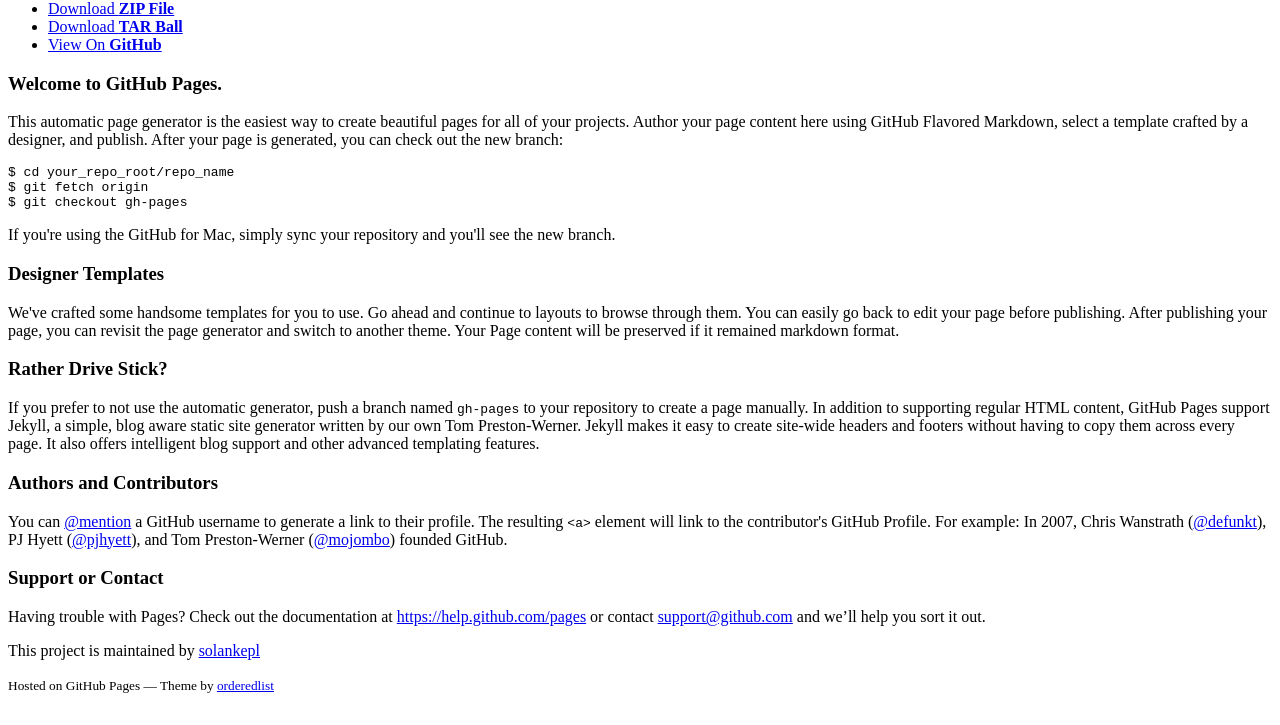
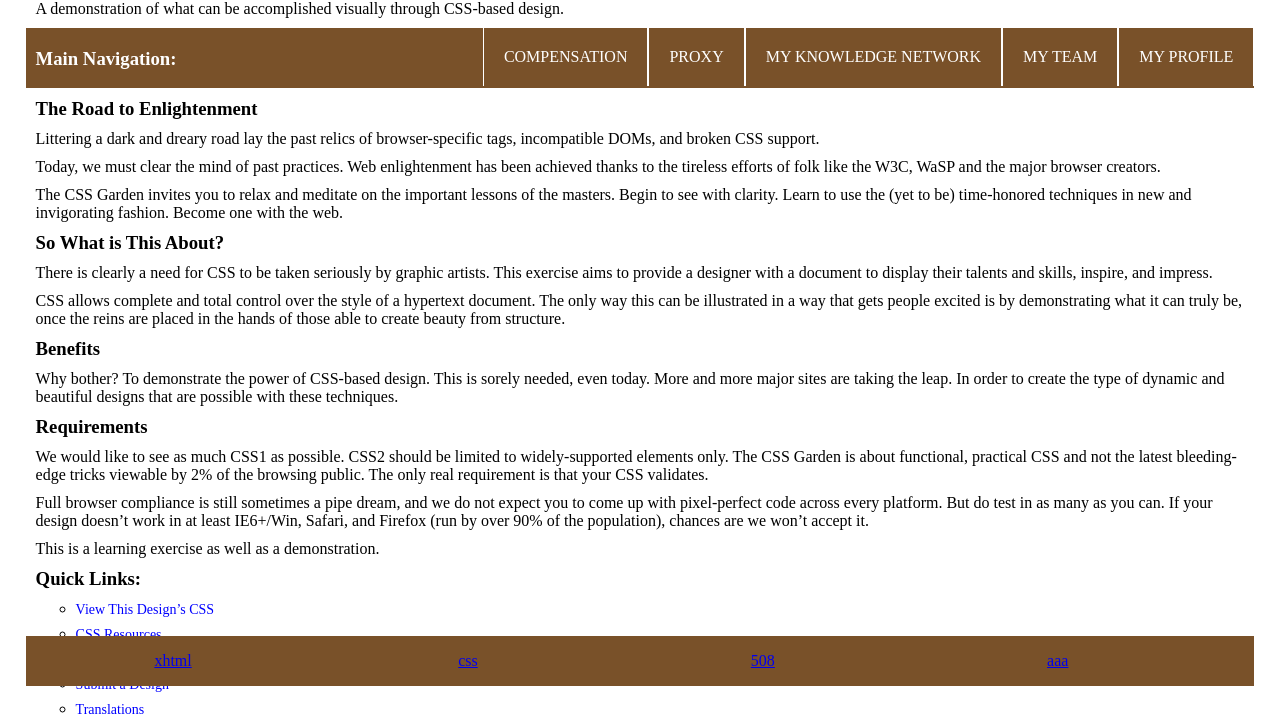
Before and after one commit to solankepl/demo-assignment, a plain HTML site: page index.html in a window 1280 px wide. Shown: the part 114-839 px from the top of the page. Drawn offline with Linux system fonts and the light colour scheme.

Commit message:
Updates assignment codebase

```diff
--- a/index.html
+++ b/index.html
@@ -1,71 +1,238 @@
-<!doctype html>
+<!DOCTYPE HTML PUBLIC "-//W3C//DTD XHTML 1.0 Strict//EN" "http://www.w3.org/TR/xhtml1/DTD/xhtml1-strict.dtd">
 <html>
-  <head>
-    <meta charset="utf-8">
-    <meta http-equiv="X-UA-Compatible" content="chrome=1">
-    <title>demo-assignment by solankepl</title>
+<head>
+	<meta http-equiv="content-type" content="text/html; charset=ISO-8859-1">
+	<meta name="keywords" content="design, css, cascading, style, sheets, xhtml, graphic design, w3c, web standards, visual, display">
+	<meta name="description" content="A demonstration of what can be accomplished visually through CSS-based design.">
+	<title>css garden: Saba design prototype</title>
+	<style type="text/css" title="currentStyle" media="screen">
+	html, body, div, span, object, iframe,
+	h1, h2, h3, h4, h5, h6, p, ul, li{
+		margin:0;
+		padding:0;
+		border:0;
+		outline:0;
+	}
 
-    <link rel="stylesheet" href="stylesheets/styles.css">
-    <link rel="stylesheet" href="stylesheets/pygment_trac.css">
-    <meta name="viewport" content="width=device-width, initial-scale=1, user-scalable=no">
-    <!--[if lt IE 9]>
-    <script src="//html5shiv.googlecode.com/svn/trunk/html5.js"></script>
-    <![endif]-->
-  </head>
-  <body>
-    <div class="wrapper">
-      <header>
-        <h1>demo-assignment</h1>
-        <p></p>
+	@font-face {
+		font-family: Arial, Helvetica, sans-serif;
+		/*src: url(sansation_light.woff);*/
+	}
 
-        <p class="view"><a href="https://github.com/solankepl/demo-assignment">View the Project on GitHub <small>solankepl/demo-assignment</small></a></p>
+	body{
+		font:Arial, Helvetica, sans-serif;
+		font-size:16px;
+	}
+
+	h1{
+		margin:10px 0px;
+	}
+
+	p,  h2, h3{
+		margin:10px;
+	}
+	li{
+		list-style: none;
+	}
+
+	a{
+		text-decoration:none;
+	}
+	#css-garden{
+		width:96%;
+		margin:auto;
+		/*min-width:800px;*/
+	}
+
+	#pageHeader h1{
+		color:#FFF;
+		background:#795129;
+		padding:10px;
+	}
+
+	#navigation {
+		width:100%;
+		height:60px;
+		color:#FFF;
+		background:#795129;
+	}
+
+	#navigation .select{
+		float:left;
+		padding: 0px 10px;
+		margin:20px 0px;
+	}
+
+	#navigation ul{
+
+	}
+
+	#navigation ul li{
+		float: right;
+		padding: 20px;
+		border-left:1px solid #FFF;
+		border-right:1px solid #FFF;
+		cursor:pointer;
+	}
+	#navigation ul li a{
+		text-transform: uppercase;
+		color:#FFFFFF;
+	}
+
+	#navigation ul li:hover{
+		background:#960;
+	}
+
+	#quicklinks{
+
+	}
+	#quicklinks li {
+		height:25px;
+		margin-left:50px;;
+		list-style: circle;
+	}
+	#quicklinks li a{
+		color:#0000FF;
+		font-size:14px;
+	}
+
+	#quicklinks li a:hover{
+		font-size:16px;
+	}
+
+	#footer{
+		width:96%;
+		color:#FFF;
+		background:#795129;
+		height:50px;
+		position:fixed;
+		bottom:0px;
+
+	}
+
+	#footer a{
+		line-height: 50px;
+		width: 24%;
+		float: left;
+		text-align: center;
+		text-decoration:underline;
+	}
+
+	@media only screen  and (max-width:800px) {
+		#navigation{
+			height:auto;
+		}
+		#navigation .select{
+			float:none;
+			padding: 20px 10px;
+			margin: 0px;
+		}
+		#navigation ul li{
+			float:none;
+			border:1px solid #FFF;
+		}
+
+		#footer a{
+			width: 22%;
+		}
+
+	}
 
 
-        <ul>
-          <li><a href="https://github.com/solankepl/demo-assignment/zipball/master">Download <strong>ZIP File</strong></a></li>
-          <li><a href="https://github.com/solankepl/demo-assignment/tarball/master">Download <strong>TAR Ball</strong></a></li>
-          <li><a href="https://github.com/solankepl/demo-assignment">View On <strong>GitHub</strong></a></li>
-        </ul>
-      </header>
-      <section>
-        <h3>
-<a id="welcome-to-github-pages" class="anchor" href="#welcome-to-github-pages" aria-hidden="true"><span class="octicon octicon-link"></span></a>Welcome to GitHub Pages.</h3>
+	</style>
 
-<p>This automatic page generator is the easiest way to create beautiful pages for all of your projects. Author your page content here using GitHub Flavored Markdown, select a template crafted by a designer, and publish. After your page is generated, you can check out the new branch:</p>
 
-<pre><code>$ cd your_repo_root/repo_name
-$ git fetch origin
-$ git checkout gh-pages
-</code></pre>
+</head>
+<body id="css-garden">
+<div id="screen">
 
-<p>If you're using the GitHub for Mac, simply sync your repository and you'll see the new branch.</p>
+	<div id="header">
+		<div id="pageHeader">
+			<h1><span>CSS Garden</span></h1>
+			<h2><span>The Possibilities of CSS Design</span></h2>
+		</div>
 
-<h3>
-<a id="designer-templates" class="anchor" href="#designer-templates" aria-hidden="true"><span class="octicon octicon-link"></span></a>Designer Templates</h3>
+		<div id="quickSummary">
+			<p class="p1"><span>A demonstration of what can be accomplished visually through CSS-based design.</span></p>
+		</div>
 
-<p>We've crafted some handsome templates for you to use. Go ahead and continue to layouts to browse through them. You can easily go back to edit your page before publishing. After publishing your page, you can revisit the page generator and switch to another theme. Your Page content will be preserved if it remained markdown format.</p>
 
-<h3>
-<a id="rather-drive-stick" class="anchor" href="#rather-drive-stick" aria-hidden="true"><span class="octicon octicon-link"></span></a>Rather Drive Stick?</h3>
+	</div>
+	<div id="navigation">
+		<h3 class="select"><span>Main Navigation:</span></h3>
+		<ul>
+			<li><a href="#" title="AccessKey: a" accesskey="a">My Profile</a></li>
+			<li><a href="#" title="AccessKey: b" accesskey="b">My Team</a></li>
+			<li><a href="#" title="AccessKey: c" accesskey="c">My Knowledge Network</a></li>
+			<li><a href="#" title="AccessKey: d" accesskey="d">Proxy</a></li>
+			<li><a href="#" title="AccessKey: e" accesskey="e">Compensation</a></li>
+		</ul>
+	</div>
+    <div id="content">
+		<div id="preamble" class="generaltext">
+			<h3><span>The Road to Enlightenment</span></h3>
+			<p class="p1"><span>Littering a dark and dreary road lay the past relics of browser-specific tags, incompatible DOMs, and broken CSS support.</span></p>
+			<p class="p2"><span>Today,
+            we must clear the mind of past practices. Web enlightenment has been
+            achieved thanks to the tireless efforts of folk like the W3C, WaSP and the major browser creators.</span></p>
+			<p class="p3"><span>The
+            CSS Garden invites you to relax and meditate on the important
+            lessons of the masters. Begin to see with clarity. Learn to use the
+            (yet to be) time-honored techniques in new and invigorating fashion.
+            Become one with the web.</span></p>
+		</div>
+  		<div class="generaltext">
+  			<h3><span>So What is This About?</span></h3>
+  			<p class="p1"><span>There is clearly a need for CSS
+              to be taken seriously by graphic artists. This exercise aims to
+              provide a designer with a document to display their talents and skills, inspire, and impress.</span></p>
+  			<p class="p2"><span>CSS
+              allows complete and total control over the style of a hypertext
+              document. The only way this can be illustrated in a way that gets
+              people excited is by demonstrating what it can truly be, once the reins
+              are placed in the hands of those able to create beauty from structure.</span></p>
+  		</div>
 
-<p>If you prefer to not use the automatic generator, push a branch named <code>gh-pages</code> to your repository to create a page manually. In addition to supporting regular HTML content, GitHub Pages support Jekyll, a simple, blog aware static site generator written by our own Tom Preston-Werner. Jekyll makes it easy to create site-wide headers and footers without having to copy them across every page. It also offers intelligent blog support and other advanced templating features.</p>
+  		<div class="generaltext">
+  			<h3><span>Benefits</span></h3>
+  			<p class="p1"><span>Why bother? To demonstrate the power of CSS-based
+              design. This is sorely needed, even today. More and more major sites
+              are taking the leap. In order to create the type of dynamic and beautiful designs that are possible with these techniques.</span></p>
+  		</div>
 
-<h3>
-<a id="authors-and-contributors" class="anchor" href="#authors-and-contributors" aria-hidden="true"><span class="octicon octicon-link"></span></a>Authors and Contributors</h3>
+  		<div class="generaltext">
+  			<h3><span>Requirements</span></h3>
+  			<p class="p1"><span>We would like to see as much CSS1 as possible. CSS2 should be limited to widely-supported elements only. The CSS Garden is about functional, practical CSS and not the latest bleeding-edge tricks viewable by 2% of the browsing public. The only real requirement is that your CSS validates.</span></p>
+  			<p class="p2">
+                  <span>Full browser
+                  compliance is still sometimes a pipe dream, and we do not expect you to
+                  come up with pixel-perfect code across every platform. But do test in
+                  as many as you can. If your design doesn&#8217;t work in at least IE6+/Win, Safari,
+                  and Firefox (run by over 90% of the population), chances are we won&#8217;t
+                  accept it.</span>
+              </p>
+  			<p class="p4"><span>This is a learning exercise as well as a demonstration.</span></p>
+  		</div>
 
-<p>You can <a href="https://github.com/blog/821" class="user-mention">@mention</a> a GitHub username to generate a link to their profile. The resulting <code>&lt;a&gt;</code> element will link to the contributor's GitHub Profile. For example: In 2007, Chris Wanstrath (<a href="https://github.com/defunkt" class="user-mention">@defunkt</a>), PJ Hyett (<a href="https://github.com/pjhyett" class="user-mention">@pjhyett</a>), and Tom Preston-Werner (<a href="https://github.com/mojombo" class="user-mention">@mojombo</a>) founded GitHub.</p>
-
-<h3>
-<a id="support-or-contact" class="anchor" href="#support-or-contact" aria-hidden="true"><span class="octicon octicon-link"></span></a>Support or Contact</h3>
-
-<p>Having trouble with Pages? Check out the documentation at <a href="https://help.github.com/pages">https://help.github.com/pages</a> or contact <a href="mailto:support@github.com">support@github.com</a> and we’ll help you sort it out.</p>
-      </section>
-      <footer>
-        <p>This project is maintained by <a href="https://github.com/solankepl">solankepl</a></p>
-        <p><small>Hosted on GitHub Pages &mdash; Theme by <a href="https://github.com/orderedlist">orderedlist</a></small></p>
-      </footer>
     </div>
-    <script src="javascripts/scale.fix.js"></script>
-
-  </body>
+     <div id="sidebar">
+    	<div id="quicklinks">
+    		<h3 class="resources"><span>Quick Links:</span></h3>
+    		<ul>
+    			<li><a href="#" title="View the source CSS file for the currently-viewed design, AccessKey: v" accesskey="v"><span class="accesskey">V</span>iew This Design&#8217;s CSS</a></li>
+                <li><a href="#" title="Links to great sites with information on using CSS. AccessKey: r" accesskey="r">CSS <span class="accesskey">R</span>esources</a></li>
+    			<li><a href="#" title="A list of Frequently Asked Questions about the Zen Garden. AccessKey: q" accesskey="q">FA<span class="accesskey">Q</span></a></li>
+    			<li><a href="#" title="Send in your own CSS file. AccessKey: s" accesskey="s"><span class="accesskey">S</span>ubmit a Design</a></li>
+    			<li><a href="#" title="View translated versions of this page. AccessKey: t" accesskey="t"><span class="accesskey">T</span>ranslations</a></li>
+    		</ul>
+    	</div>
+    </div>
+    <div id="footer">
+      	<a href="http://www.saba.com" title="Check the validity of this site&#8217;s XHTML">xhtml</a> &nbsp;
+    	<a href="http://www.saba.com" title="Check the validity of this site&#8217;s CSS">css</a> &nbsp;
+        <a href="http://www.saba.com" title="Read about the accessibility of this site">508</a> &nbsp;
+        <a href="http://www.saba.com" title="Read about the accessibility of this site">aaa</a>
+    </div>
+</div>
+</body>
 </html>
```
